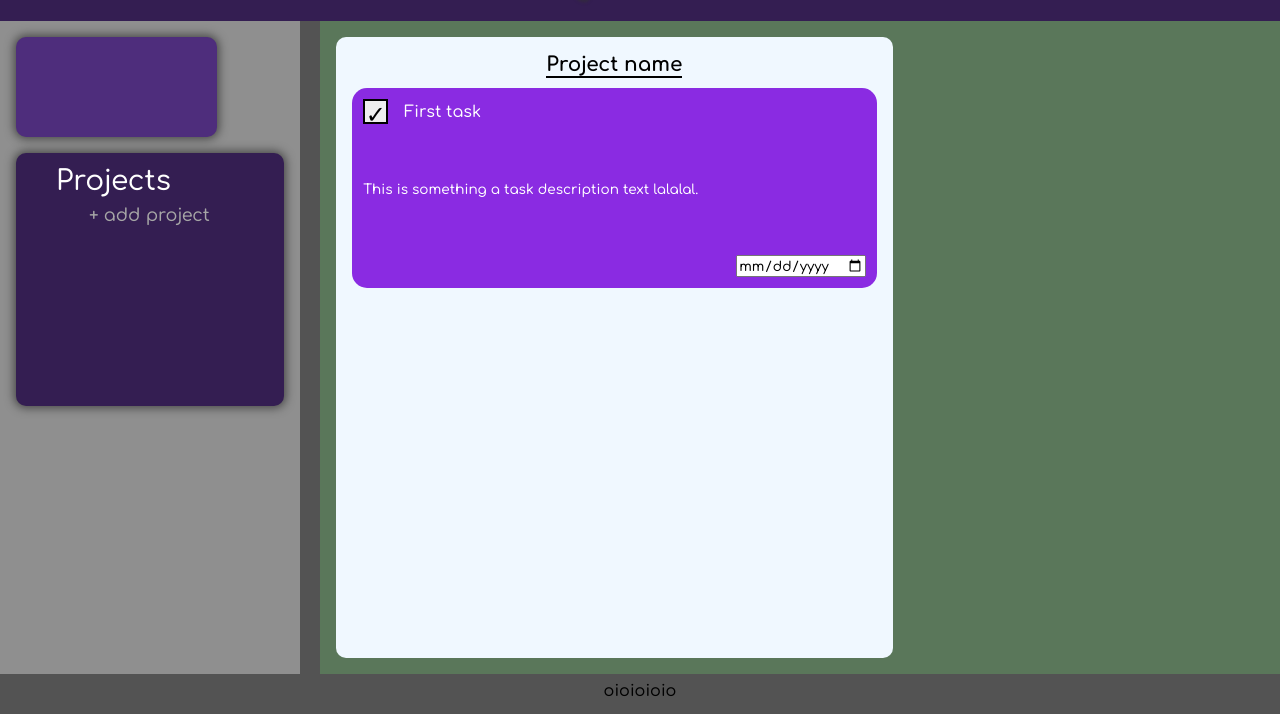
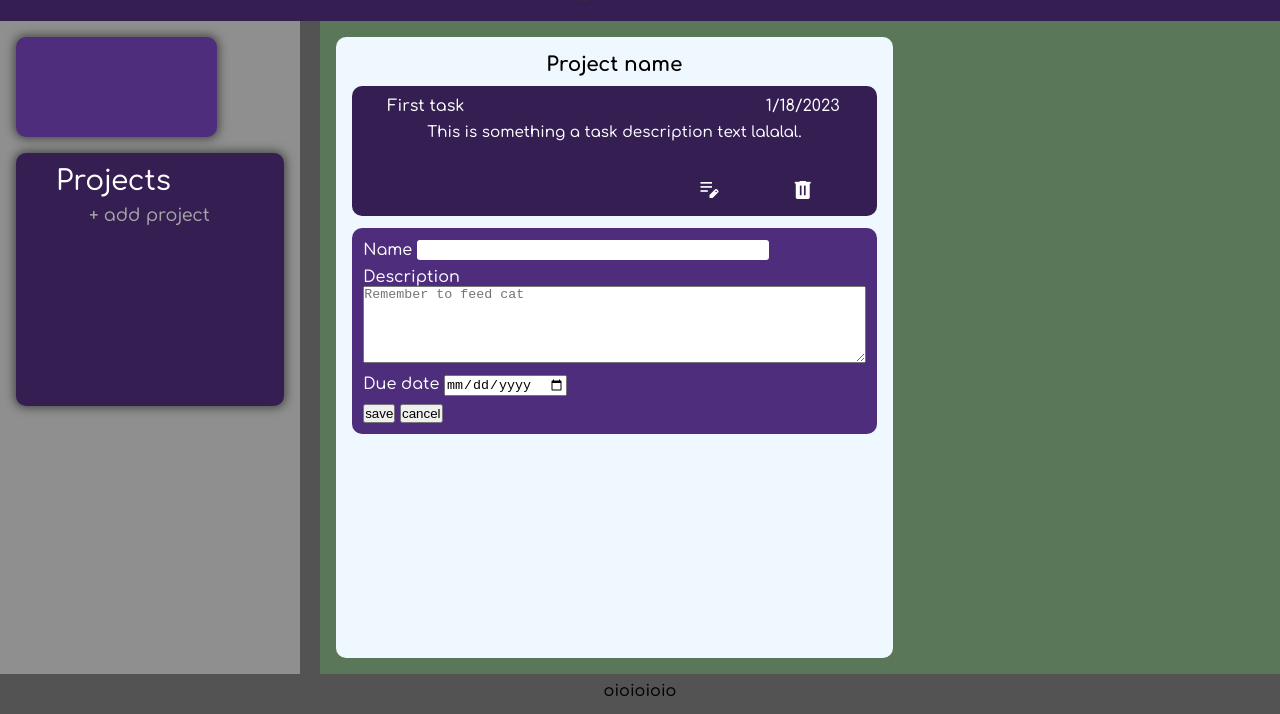
Before and after one commit to smkakitani/odin-todo-list, a website built with webpack: page src/index.html in a window 1280 px wide. Shown: the part 86-800 px from the top of the page. Built offline with nearby package versions, Linux system fonts and the light colour scheme.

Commit message:
Add input to edit task

```diff
--- a/src/index.html
+++ b/src/index.html
@@ -10,6 +10,7 @@
   <link rel="preconnect" href="https://fonts.googleapis.com">
   <link rel="preconnect" href="https://fonts.gstatic.com" crossorigin>
   <link href="https://fonts.googleapis.com/css2?family=Comfortaa:wght@300;500;700&display=swap" rel="stylesheet">
+  <link rel="stylesheet" href="https://fonts.googleapis.com/css2?family=Material+Symbols+Outlined:opsz,wght,FILL,GRAD@20..48,100..700,0..1,-50..200" />
 
   <title><%= htmlWebpackPlugin.options.title %></title>
 </head>
@@ -42,14 +43,40 @@
   <main>
     <div id="content">
       <div class="project-container">
-        <p contenteditable="true" class="name-project">Project name</p>
-        <div class="project-task">
-          <div>
-            <button type="button" class="check-btn">&check;</button>
-            <p contenteditable="" class="task-name">First task</p>
+        <p class="name-project">Project name</p>
+        <div class="task-container">
+          <div class="project-task">
+            <p class="task-name">First task</p>
+            <p class="task-date">1/18/2023</p>
+            <p class="task-description">This is something a task description text lalalal.</p>
+            <button type="button" class="task-edit grow"><span class="material-symbols-outlined">
+              edit_note
+              </span></button>
+            <button type="button" class="task-delete grow"><span class="material-symbols-outlined">
+              delete
+              </span></button>
+            <!-- <input type="date" name="due-date" id="due-date"> -->
           </div>
-          <p contenteditable="" class="task-description">This is something a task description text lalalal.</p>
-          <input type="date" name="due-date" id="due-date">
+          <div class="task-form">
+            <form action="#">
+              <p>
+                <label for="task-name">Name </label>
+                <input type="text" id="task-name" maxlength="24">
+              </p>
+              <p>
+                <label for="task-description">Description </label>
+                <textarea name="description" id="task-description" cols="10" rows="5" placeholder="Remember to feed cat"></textarea>
+              </p>
+              <p>
+                <label for="task-due-date">Due date </label>
+                <input type="date" name="due-date" id="task-due-date" value="">
+              </p>
+              <p>
+                <button type="submit" class="submit-form">save</button>
+                <button type="button" class="form-cancel">cancel</button>
+              </p>
+            </form>
+          </div>
         </div>
       </div>
     </div>
--- a/src/styles/main-content.css
+++ b/src/styles/main-content.css
@@ -22,63 +22,94 @@ main {
   align-items: center;
 }
 
-.project-container p:first-child {
+.project-container > p:first-child {
   font-size: 1.25rem;
   font-weight: bold;
   margin: 0 0 0.5em;
-  border-bottom: 2px solid black;
 }
 
 /* tasks container */
+.task-container {
+  width: 100%;
+  height: fit-content;
+}
+
 .project-task  {
-  background-color: blueviolet;
-  height: 200px;
+  background-color: var(--color-purple);
+  color: var(--color-white-hsl);
+  height: max-content;
   width: 100%;
   padding: 0.7em;
+  border-radius: 10px;
 
-  border-radius: 15px;
-  display: flex;
-  gap: 0.5em;
-  flex-direction: column;
-  align-items: flex-start;
-  justify-content: space-between;
+  display: grid;
+  grid-template-columns: repeat(4, 1fr);
+  grid-template-rows: 1fr 2fr 1fr;
+  justify-items: center;
 }
 
-.project-task p:focus {
-  outline: none;
-  border: 1px solid white;
-  border-radius: 3px;
-  padding: 0.25em 0.35em;
+.task-name, .task-date {
+  grid-row: 1;
+  font-size: 1rem;
 }
 
-.project-task > div:first-child {
-  display: flex;
-  align-items: center;
-  gap: 1em;
+.task-date {
+  grid-column: 4;
 }
 
-.check-btn {
-  font-size: 1.5rem;
-  height: 25px;
-  width: 25px;
-  border: 2px solid black;
+.task-description {
+  grid-row: 2;
+  grid-column: 1 / 5;
+
+  font-size: 0.95rem;
 }
 
-.check-btn:hover {
+.project-task button {
+  background-color: transparent;
+  color: var(--color-white-hsl);
+  border: none;
+  width: 50%;
+}
+
+.project-task button:hover {
   cursor: pointer;
 }
 
-.task-name {
-  color: white;
-  font-size: 1rem;
+.task-edit {
+  grid-row: 3;
+  grid-column: 3;
+  justify-self: end;
 }
 
-.task-description {
-  color: white;
-  font-size: 0.85rem;
+.task-delete {
+  grid-row: 3;
+  grid-column: 4;
 }
 
-.project-task > input[type=date] {
-  font-family: inherit;
-  align-self: flex-end;
+.task-form {
+  background-color: var(--color-purple-light);
+  color: var(--color-white-hsl);
+  height: max-content;
+  width: 100%;
+  padding: 0.7em;
+  margin-top: 0.75em;
+  border-radius: 10px;
 }
+
+.task-form form {
+  display: flex;
+  flex-direction: column;
+  gap: 0.5em;
+}
+
+.task-form #task-name {
+  width: 70%;
+  border: none;
+  border-radius: 3px;
+  padding: 0.2em 0.3em;
+}
+
+.task-form textarea {
+  resize: vertical;
+  width: 100%;
+}
--- a/src/styles/style.css
+++ b/src/styles/style.css
@@ -8,6 +8,15 @@
 }
 /*  */
 
+/* icons */
+.material-symbols-outlined {
+  font-variation-settings:
+  'FILL' 1,
+  'wght' 400,
+  'GRAD' 0,
+  'opsz' 40
+}
+/*  */
 
 :root {
   --color-bg: rgb(83, 83, 83);
@@ -77,3 +86,12 @@ footer {
   text-align: center;
   padding: 0.5em 0;
 }
+
+/* effects */
+.grow {
+  transition: all .2s ease-in-out;
+}
+
+.grow:hover {
+  transform: scale(1.5);
+}
```
Also changed, not shown: dist/index.html, dist/main.js.
